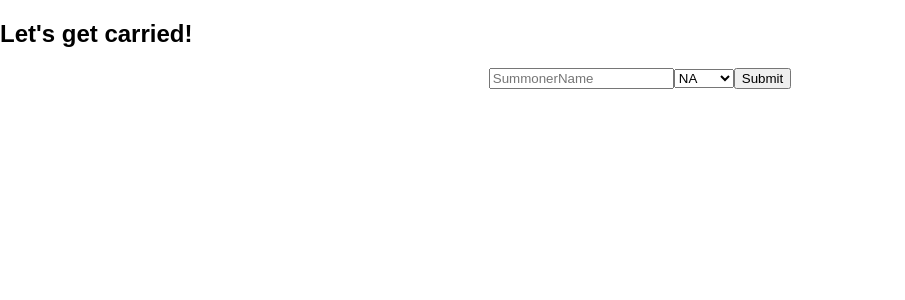
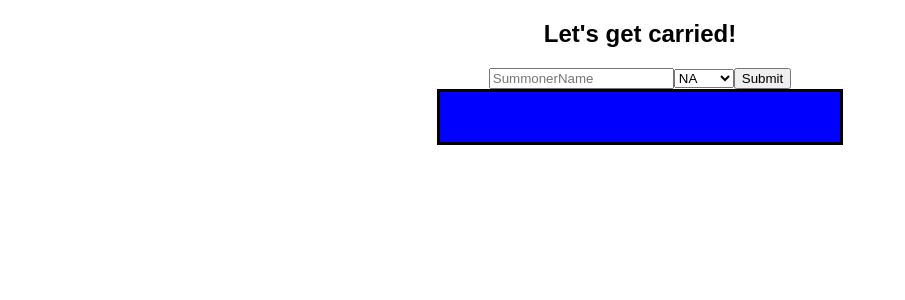
Before and after one commit to mrzepka/carriableReact, a React (Create React App) app: page / in a window 1280 px wide. Shown: the top 300 px of the page, without its empty margins (0-905 px from the left). Built offline with nearby package versions, Linux system fonts and the light colour scheme.

Commit message:
Updated CSS to begin organizing what the final design layout should be. Not really near done with it, but a little farther along.

```diff
--- a/src/style/Display.css
+++ b/src/style/Display.css
@@ -0,0 +1,16 @@
+.displayBlock {
+    background: blue;
+    width: 400px;
+    height: 50px;
+    border: solid, black;
+    display: block;
+    margin-left: auto;
+    margin-right: auto;
+    margin-bottom: 1px;
+}
+
+.displayContainer {
+    margin-top: 5px;
+    background: green;
+    text-align: center;
+}
--- a/src/style/index.css
+++ b/src/style/index.css
@@ -2,4 +2,5 @@ body {
   margin: 0;
   padding: 0;
   font-family: sans-serif;
+  text-align: center;
 }
```
